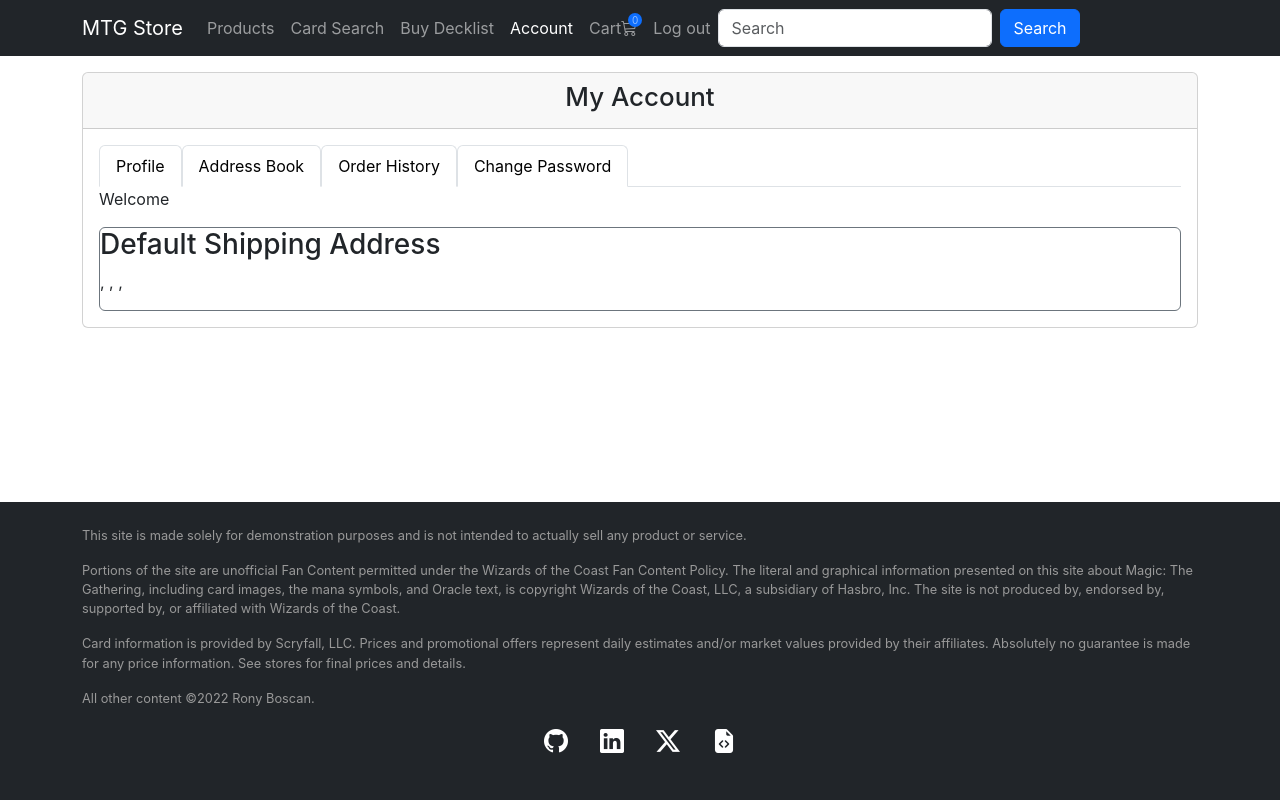
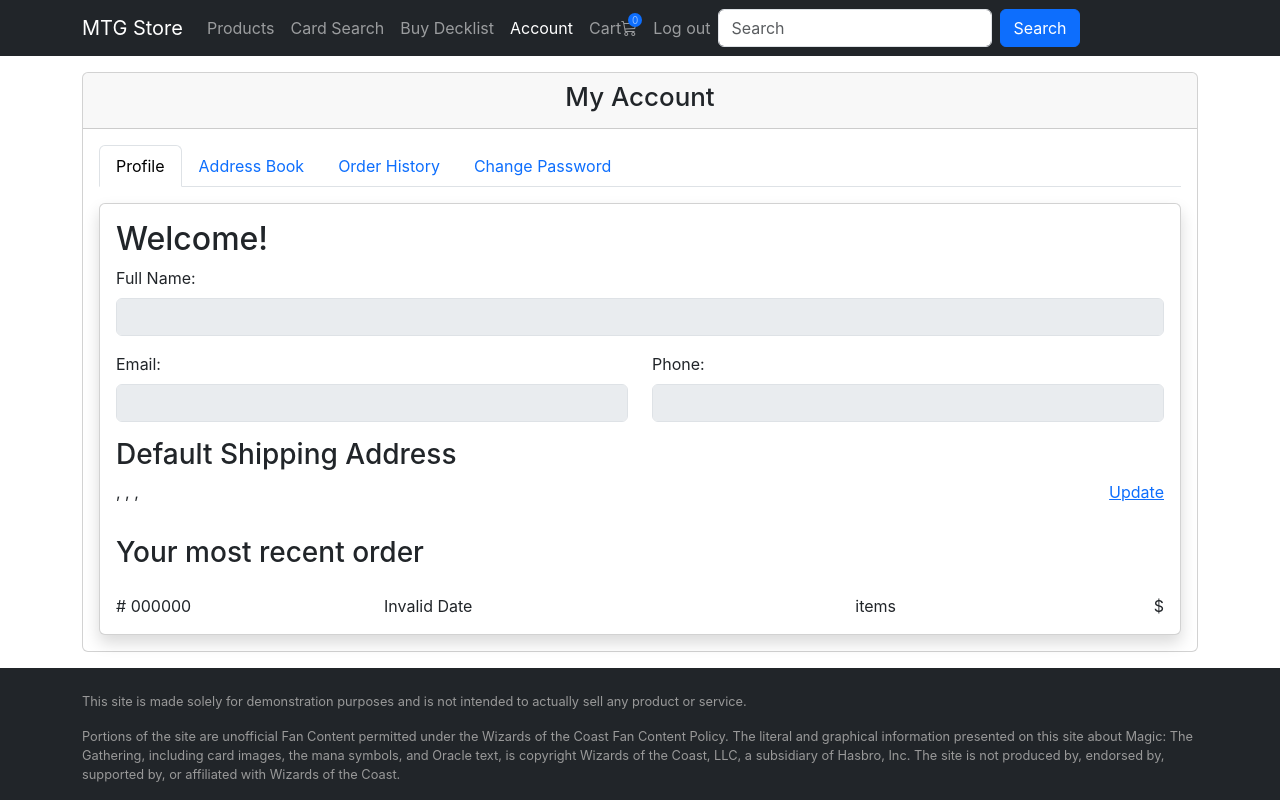
Before and after one commit to ronyx-b/mtg-store-app, a Next.js app: page /account in a window 1280 px wide. Shown: the top 800 px of the page. Built offline with nearby package versions, Linux system fonts and the light colour scheme; no server answers; sample sign-in values are in the browser's storage.

Commit message:
improved user account

```diff
--- /dev/null
+++ b/components/account/Profile.jsx
@@ -0,0 +1,109 @@
+import useUserOrders from "@/services/cache/useUserOrders";
+import useUserProfile from "@/services/cache/useUserProfile";
+import { selectToken } from "@/services/store/tokenSlice";
+import Link from "next/link";
+import { Card, Col, Form, Row, Spinner } from "react-bootstrap";
+import { useSelector } from "react-redux";
+
+export default function Profile({ ...props }) {
+  const token = useSelector(selectToken);
+  const accountInfo = useUserProfile(token);
+  const currentAddress = accountInfo.data?.address?.[accountInfo.data?.defaultAddress];
+  const userOrders = useUserOrders(token);
+
+  return (<div className="Profile">
+    <Card className="shadow" {...props}>
+      <Card.Body>
+        {accountInfo.isLoading || userOrders.isLoading ? <>
+          <Spinner animation="border" role="status" style={{ display: "block", margin: "5rem auto" }}>
+            <span className="visually-hidden">Loading...</span>
+          </Spinner>
+        </> : <>
+          <Row>
+            <Col><h2>Welcome!</h2></Col>
+          </Row>
+
+          <Form noValidate onSubmit={(e) => {e.preventDefault();}}>
+            <Form.Group className="mb-3" controlId="formProfile.name">
+              <Form.Label>Full Name:</Form.Label>
+              <Form.Control
+                type="text"
+                name="name"
+                disabled
+                value={accountInfo.data?.name}
+                onChange={null}
+                onBlur={null}
+                isInvalid={null}
+              />
+              {/* <Form.Control.Feedback type="invalid">
+                {errors.name}
+              </Form.Control.Feedback> */}
+            </Form.Group>
+
+            <Row>
+              <Form.Group as={Col} md="6" controlId="formProfile.email">
+                <Form.Label>Email:</Form.Label>
+                <Form.Control
+                  type="email"
+                  name="email"
+                  disabled
+                  value={accountInfo.data?.email}
+                  onChange={null}
+                  onBlur={null}
+                  isInvalid={null}
+                />
+              </Form.Group>
+              <Form.Group as={Col} md="6" controlId="formProfile.phone">
+                <Form.Label>Phone:</Form.Label>
+                <Form.Control
+                  type="phone"
+                  name="phone"
+                  disabled
+                  value={accountInfo.data?.phone}
+                  onChange={null}
+                  onBlur={null}
+                  isInvalid={null}
+                />
+              </Form.Group>
+            </Row>
+
+          </Form>
+
+          <Row className="mt-3">
+            <Col>
+              <h3>Default Shipping Address</h3>
+            </Col>
+          </Row>
+          <Row>
+            <Col>
+              <p>{currentAddress?.street}, {currentAddress?.city}, {currentAddress?.province}, {currentAddress?.postal}</p>
+            </Col>
+            <Col style={{textAlign: "right"}}>
+              <Link href={`/account?view=address`}>Update</Link>
+            </Col>
+          </Row>
+
+          <Row className="mt-3">
+            <Col>
+              <h3>Your most recent order</h3>
+            </Col>
+          </Row>
+
+          <Row className="mt-3">
+
+            {userOrders.data?.length === 0 ? <>
+              <Col>
+                <p>You have no orders yet.</p>
+              </Col>
+            </> : <>
+              <Col># 000000</Col>
+              <Col>{(new Date(userOrders.data?.[0]?.date)).toDateString()}</Col>
+              <Col style={{textAlign: "right"}}>{userOrders.data?.[0]?.products?.reduce((total, product) => (total + product.qty), 0)} items</Col>
+              <Col style={{textAlign: "right"}}>${userOrders.data?.[0]?.products?.reduce((total, product) => total + (product.qty * product.price), 0)}</Col>
+            </>}
+          </Row>
+        </>}
+      </Card.Body>
+    </Card>
+  </div>);
+}
--- a/pages/account.jsx
+++ b/pages/account.jsx
@@ -1,3 +1,4 @@
+import Profile from "@/components/account/Profile";
 import useUserOrders from "@/services/cache/useUserOrders";
 import useUserProfile from "@/services/cache/useUserProfile";
 import { selectDecodedToken, selectToken } from "@/services/store/tokenSlice";
@@ -9,6 +10,7 @@ import { useSelector } from "react-redux";
 
 export default function Account({ ...props }) {
   const router = useRouter();
+  const { view } = router.query;
   const token = useSelector(selectToken);
   const accountInfo = useUserProfile(token);
   const userOrders = useUserOrders(token);
@@ -18,21 +20,27 @@ export default function Account({ ...props }) {
   const userAccountSections = [
     {
       title: "Profile",
-      handler: () => {},
+      query: "profile",
+      component: <Profile />,
     },
     {
       title: "Address Book",
-      handler: () => console.log(accountInfo.data?.address),
+      query: "address",
+      component: <>Address</>,
     },
     {
       title: "Order History",
-      handler: () => console.log(userOrders.data),
+      query: "orders",
+      component: <>Orders</>,
     },
     {
       title: "Change Password",
-      handler: () => {console.log("coming soon")},
+      query: "password",
+      component: <>Password</>,
     },
   ];
+
+  const SectionProvider = () => userAccountSections.find((section) => section.query === view)?.component || userAccountSections[0].component;
 
   useEffect(() => {
     if (!token) {
@@ -41,7 +49,7 @@ export default function Account({ ...props }) {
   }, [token, router]);
 
   return (
-    <div className="Account">
+    <div className="Account" {...props}>
       <Container>
         {accountInfo.isLoading || userOrders.isLoading ? <>
           <Spinner animation="border" role="status" style={{ display: "block", margin: "5rem auto" }}>
@@ -54,20 +62,22 @@ export default function Account({ ...props }) {
             </Card.Header>
             <Card.Body>
 
-            <Nav variant="tabs" defaultActiveKey="link-0">
+            <Nav variant="tabs" defaultActiveKey="profile" activeKey={view} className="mb-3">
               {userAccountSections.map((section, i) => (
                 <Nav.Item key={i}>
-                  <Nav.Link as={Link} href="#" eventKey="link-0" onClick={section.handler}>{section.title}</Nav.Link>
+                  <Nav.Link
+                    as={Link}
+                    href={`/account?view=${section.query}`}
+                    eventKey={section.query}
+                  >
+                    {section.title}
+                  </Nav.Link>
                 </Nav.Item>
               ))}
             </Nav>
 
-              <p>Welcome {accountInfo.data?.email}</p>
-              <div className="border border-secondary rounded">
-                <h3>Default Shipping Address</h3>
-                <p>{currentAddress?.street}, {currentAddress?.city}, {currentAddress?.province}, {currentAddress?.postal}</p>
-                <p></p>
-              </div>
+            <SectionProvider />
+
             </Card.Body>
           </Card>
         </>}
```
